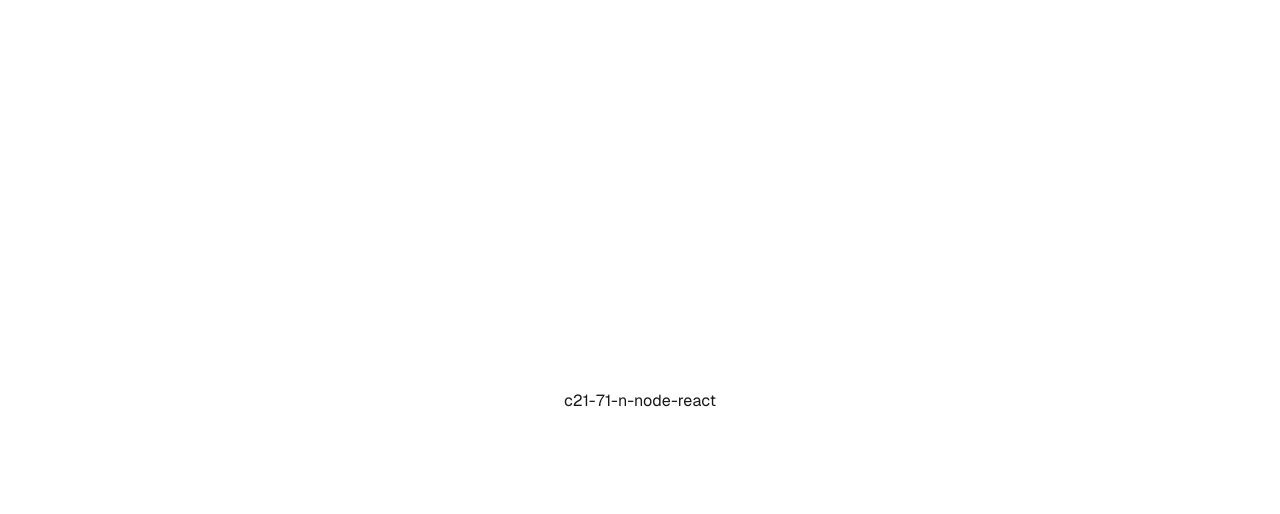
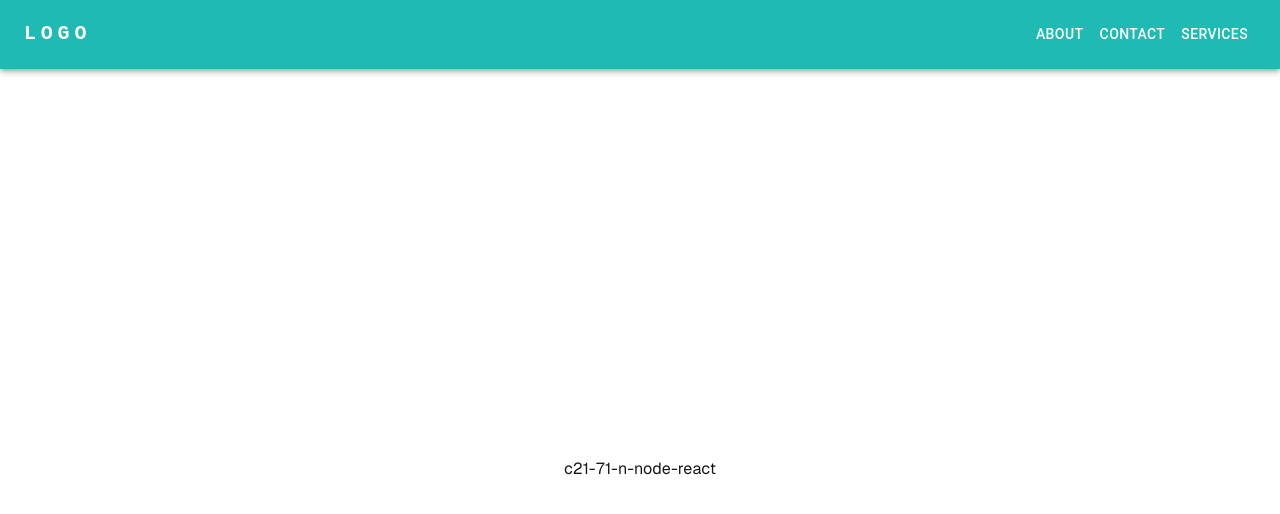
Before and after one commit to No-Country-simulation/c21-71-n-node-react, a Next.js app in the folder apps/next-app/: page / in a window 1280 px wide. Shown: the top 514 px of the page. Built offline with nearby package versions, Linux system fonts and the light colour scheme.

Commit message:
Create Navbar component and add to Layout

```diff
--- a/apps/next-app/package.json
+++ b/apps/next-app/package.json
@@ -9,11 +9,16 @@
     "start": "next start"
   },
   "dependencies": {
+    "@emotion/react": "^11.13.3",
+    "@emotion/styled": "^11.13.0",
+    "@mui/icons-material": "^6.1.2",
+    "@mui/material": "^6.1.2",
     "next": "14.2.14",
     "react": "^18",
     "react-dom": "^18"
   },
   "devDependencies": {
+    "@types/node": "22.7.4",
     "@types/react": "^18",
     "@types/react-dom": "^18",
     "eslint-config-next": "14.2.14",
--- a/apps/next-app/src/app/layout.tsx
+++ b/apps/next-app/src/app/layout.tsx
@@ -1,6 +1,7 @@
 import type { Metadata } from "next";
 import localFont from "next/font/local";
 import "./globals.css";
+import Navbar from "@/components/Navbar/Navbar";
 
 const geistSans = localFont({
   src: "./fonts/GeistVF.woff",
@@ -26,6 +27,7 @@ export default function RootLayout({
   return (
     <html lang="en">
       <body className={`${geistSans.variable} ${geistMono.variable}`}>
+        <Navbar />
         {children}
       </body>
     </html>
--- /dev/null
+++ b/apps/next-app/src/components/Navbar/Navbar.tsx
@@ -0,0 +1,147 @@
+"use client";
+import { useState } from "react";
+import AppBar from '@mui/material/AppBar';
+import Box from '@mui/material/Box';
+import Toolbar from '@mui/material/Toolbar';
+import IconButton from '@mui/material/IconButton';
+import Typography from '@mui/material/Typography';
+import Menu from '@mui/material/Menu';
+import MenuIcon from '@mui/icons-material/Menu';
+import Container from '@mui/material/Container';
+import Button from '@mui/material/Button';
+import MenuItem from '@mui/material/MenuItem';
+import AdbIcon from '@mui/icons-material/Adb';
+
+const pages = ['About', 'Contact', 'Services'];
+
+export default function Navbar() {
+    const [anchorElNav, setAnchorElNav] = useState<null | HTMLElement>(null);
+    const [anchorElUser, setAnchorElUser] = useState<null | HTMLElement>(null);
+
+    const handleOpenNavMenu = (event: React.MouseEvent<HTMLElement>) => {
+        setAnchorElNav(event.currentTarget);
+    };
+
+    const handleCloseNavMenu = () => {
+        setAnchorElNav(null);
+    };
+
+    const handleCloseUserMenu = () => {
+        setAnchorElUser(null);
+    };
+
+    return (
+        <AppBar position="static" sx={{ backgroundColor: "#1EBAB3", width: "100vw" }} >
+            <Container maxWidth="xl">
+                <Toolbar disableGutters>
+                    <Typography
+                        variant="h6"
+                        noWrap
+                        component="a"
+                        href="#app-bar-with-responsive-menu"
+                        sx={{
+                            mr: 2,
+                            display: { xs: 'none', md: 'flex' },
+                            fontFamily: 'monospace',
+                            fontWeight: 700,
+                            letterSpacing: '.3rem',
+                            color: 'inherit',
+                            textDecoration: 'none',
+                        }}
+                    >
+                        LOGO
+                    </Typography>
+
+                    <Box sx={{ flexGrow: 1, display: { xs: 'flex', md: 'none' } }}>
+                        <IconButton
+                            size="large"
+                            aria-label="account of current user"
+                            aria-controls="menu-appbar"
+                            aria-haspopup="true"
+                            onClick={handleOpenNavMenu}
+                            color="inherit"
+                        >
+                            <MenuIcon />
+                        </IconButton>
+                        <Menu
+                            id="menu-appbar"
+                            anchorEl={anchorElNav}
+                            anchorOrigin={{
+                                vertical: 'bottom',
+                                horizontal: 'left',
+                            }}
+                            keepMounted
+                            transformOrigin={{
+                                vertical: 'top',
+                                horizontal: 'left',
+                            }}
+                            open={Boolean(anchorElNav)}
+                            onClose={handleCloseNavMenu}
+                            sx={{ display: { xs: 'block', md: 'none' } }}
+                        >
+                            {pages.map((page) => (
+                                <MenuItem key={page} onClick={handleCloseNavMenu}>
+                                    <Typography sx={{ textAlign: 'center' }}>{page}</Typography>
+                                </MenuItem>
+                            ))}
+                        </Menu>
+                    </Box>
+                    <AdbIcon sx={{ display: { xs: 'flex', md: 'none' }, mr: 1 }} />
+                    <Typography
+                        variant="h5"
+                        noWrap
+                        component="a"
+                        href="#app-bar-with-responsive-menu"
+                        sx={{
+                            mr: 2,
+                            display: { xs: 'flex', md: 'none' },
+                            flexGrow: 1,
+                            fontFamily: 'monospace',
+                            fontWeight: 700,
+                            letterSpacing: '.3rem',
+                            color: 'inherit',
+                            textDecoration: 'none',
+                        }}
+                    >
+                        LOGO
+                    </Typography>
+                    <Box sx={{ flexGrow: 1, display: { xs: 'none', md: 'flex' }, justifyContent: "flex-end" }}>
+                        {pages.map((page) => (
+                            <Button
+                                key={page}
+                                onClick={handleCloseNavMenu}
+                                sx={{ my: 2, color: 'white', display: 'block' }}
+                            >
+                                {page}
+                            </Button>
+                        ))}
+                    </Box>
+                    <Box sx={{ flexGrow: 0 }}>
+                        <Menu
+                            sx={{ mt: '45px' }}
+                            id="menu-appbar"
+                            anchorEl={anchorElUser}
+                            anchorOrigin={{
+                                vertical: 'top',
+                                horizontal: 'right',
+                            }}
+                            keepMounted
+                            transformOrigin={{
+                                vertical: 'top',
+                                horizontal: 'right',
+                            }}
+                            open={Boolean(anchorElUser)}
+                            onClose={handleCloseUserMenu}
+                        >
+                            {pages.map((page) => (
+                                <MenuItem key={page} onClick={handleCloseUserMenu}>
+                                    <Typography sx={{ textAlign: 'center' }}>{page}</Typography>
+                                </MenuItem>
+                            ))}
+                        </Menu>
+                    </Box>
+                </Toolbar>
+            </Container>
+        </AppBar>
+    );
+}
```
Also changed, not shown: 2 other files (tests, documents, lock files or other folders).
